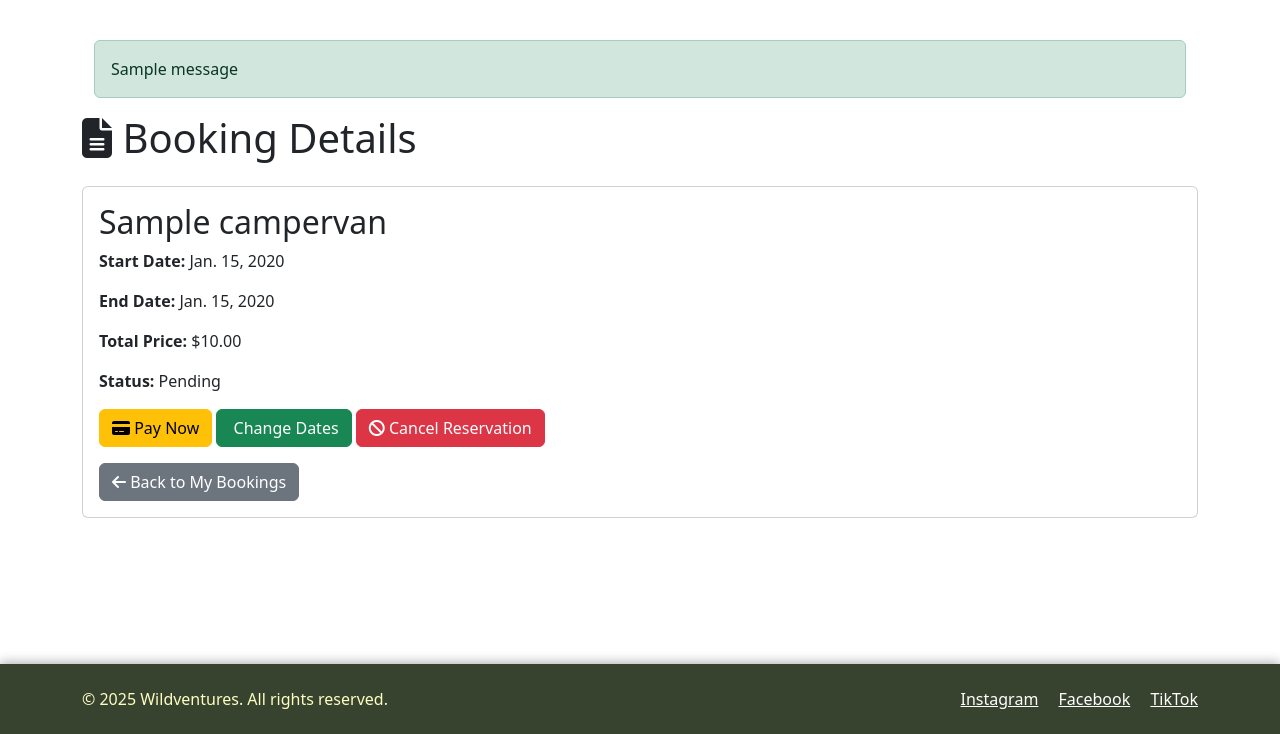
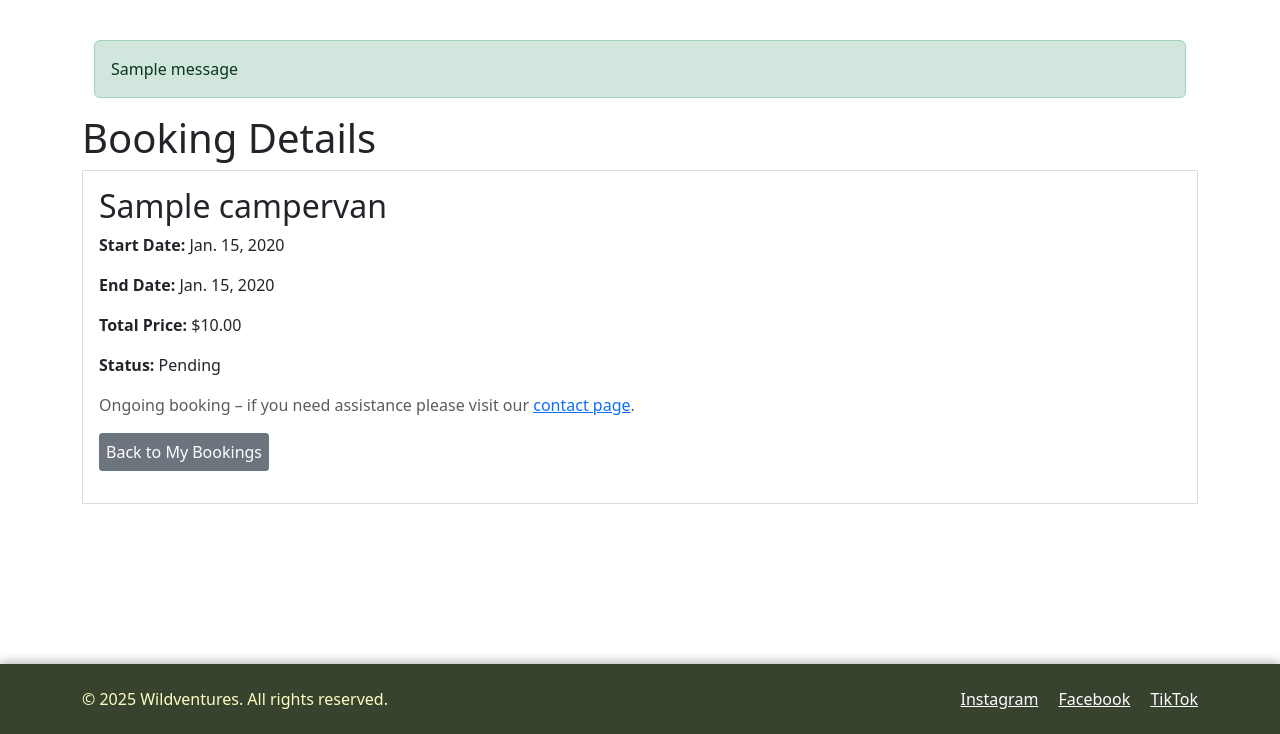
Before and after one commit to Maxcode0101/Wildventures, a Django app: page /booking/booking_details/1/ in a window 1280 px wide. Shown: the part 66-800 px from the top of the page. Run offline with Django 5.2, Linux system fonts and the light colour scheme; a user stored in the database is signed in; tables that the repository leaves empty hold one stand-in row (values such as "Sample post"); one stand-in notice (Sample message) is shown; some libraries are stand-ins or nearby versions.

Commit message:
Prevent changes or cancellations for ongoing and past bookings at front- and backend

```diff
--- a/booking/templates/booking/booking_details.html
+++ b/booking/templates/booking/booking_details.html
@@ -1,42 +1,41 @@
 {% extends "base.html" %}
+{% block content %}
+<h1>Booking Details</h1>
+<div style="border: 1px solid #ddd; padding: 16px;">
+    <h2>{{ booking.campervan.name }}</h2>
+    <p><strong>Start Date:</strong> {{ booking.start_date }}</p>
+    <p><strong>End Date:</strong> {{ booking.end_date }}</p>
+    <p><strong>Total Price:</strong> ${{ booking.total_price }}</p>
+    <p><strong>Status:</strong> {{ booking.status }}</p>
 
-{% block content %}
-<h1 class="mb-4"><i class="fa-solid fa-file-alt"></i> Booking Details</h1>
-
-<div class="card">
-    <div class="card-body">
-        <h2 class="card-title">{{ booking.campervan.name }}</h2>
-        <p class="card-text"><strong>Start Date:</strong> {{ booking.start_date }}</p>
-        <p class="card-text"><strong>End Date:</strong> {{ booking.end_date }}</p>
-        <p class="card-text"><strong>Total Price:</strong> ${{ booking.total_price }}</p>
-        <p class="card-text"><strong>Status:</strong> {{ booking.status }}</p>
-
+    {% if booking.start_date > today %}
+        {# For future bookings, show appropriate action buttons #}
         {% if booking.status == "Pending" %}
-            <div class="mb-3">
-                <a href="{% url 'create_checkout_session' booking.id %}" class="btn btn-warning">
-                    <i class="fa-solid fa-credit-card"></i> Pay Now
+            <a href="{% url 'create_checkout_session' booking.id %}" class="btn btn-success" style="padding: 6px; background-color: #ff9900; color: white; text-decoration: none; border-radius: 3px;">
+                Pay Now
             </a>
-                <a href="{% url 'edit_booking' booking.id %}" class="btn btn-success">
-                    <i class="fa-solid fa-calendar-edit"></i> Change Dates
+            <a href="{% url 'edit_booking' booking.id %}" class="btn btn-primary" style="padding: 6px; background-color: #28a745; color: white; text-decoration: none; border-radius: 3px; margin-top: 10px;">
+                Change Dates
             </a>
-                <a href="{% url 'cancel_booking' booking.id %}" class="btn btn-danger">
-                    <i class="fa-solid fa-ban"></i> Cancel Reservation
+            <a href="{% url 'cancel_booking' booking.id %}" class="btn btn-danger" style="padding: 6px; background-color: #dc3545; color: white; text-decoration: none; border-radius: 3px; margin-top: 10px; margin-left: 10px;">
+                Cancel Reservation
             </a>
-            </div>
-        {% elif booking.status == "Confirmed" and not booking.pending_cancel %}
-            <div class="mb-3">
-                <a href="{% url 'request_date_change' booking.id %}" class="btn btn-primary">
-                    <i class="fa-solid fa-calendar-plus"></i> Request Date Change
+        {% elif booking.status == "Confirmed" %}
+            <a href="{% url 'request_date_change' booking.id %}" class="btn btn-primary" style="padding: 6px; background-color: #007bff; color: white; text-decoration: none; border-radius: 3px;">
+                Request Date Change
             </a>
-                <a href="{% url 'request_cancellation' booking.id %}" class="btn btn-danger">
-                    <i class="fa-solid fa-trash-alt"></i> Request Cancellation
+            <a href="{% url 'request_cancellation' booking.id %}" class="btn btn-danger" style="padding: 6px; background-color: #dc3545; color: white; text-decoration: none; border-radius: 3px; margin-left: 10px;">
+                Request Cancellation
             </a>
-            </div>
+        {% endif %}
+    {% else %}
+         <p class="text-muted">Ongoing booking – if you need assistance please visit our <a href="{% url 'contact' %}">contact page</a>.</p>
     {% endif %}
 
-        <a href="{% url 'my_bookings' %}" class="btn btn-secondary">
-            <i class="fa-solid fa-arrow-left"></i> Back to My Bookings
+    <p style="margin-top: 10px;">
+        <a href="{% url 'my_bookings' %}" class="btn btn-secondary" style="padding: 6px; background-color: #6c757d; color: white; text-decoration: none; border-radius: 3px;">
+            Back to My Bookings
         </a>
-    </div>
+    </p>
 </div>
 {% endblock %}
--- a/booking/views.py
+++ b/booking/views.py
@@ -123,7 +123,10 @@ def booking_details(request, booking_id):
     Display more detailed info about a specific booking.
     """
     booking = get_object_or_404(Booking, id=booking_id, user=request.user)
-    return render(request, 'booking/booking_details.html', {'booking': booking})
+    return render(request, 'booking/booking_details.html', {
+        'booking': booking,
+        'today': date.today(),
+    })
 
 
 def check_availability(request):
@@ -172,6 +175,7 @@ def cancel_booking(request, booking_id):
     """
     Cancel "Pending" bookings (unpaid reservations) with confirmation on the site.
     Cancellations of "Confirmed" bookings need to be approved by staff.
+    Prohibit cancellations of bookings which have already started or ended.
     """
     booking = get_object_or_404(Booking, id=booking_id, user=request.user)
 
@@ -179,14 +183,14 @@ def cancel_booking(request, booking_id):
         messages.error(request, "This booking is already cancelled.", extra_tags="my_bookings")
         return redirect('my_bookings')
 
-    # Prohibit cancellations of bookings from the past.
-    if booking.end_date < date.today():
-        messages.error(request, "This booking has already ended and cannot be cancelled.", extra_tags="my_bookings")
+    # Prohibit cancellations of bookings which started already or from the past.
+    if booking.start_date <= date.today():
+        messages.error(request, "This booking has already ended or is ongoing, and can't be cancelled.", extra_tags="my_bookings")
         return redirect('my_bookings')
 
     # Prohibit self-service cancellations if booking status is Confirmed.
     if booking.status == 'Confirmed':
-        messages.error(request, "Cancellation request was sent to admin for approval")
+        messages.error(request, "Cancellation request was sent to admin for approval", extra_tags="my_bookings")
         return redirect('my_bookings')
 
     booking.status = 'Cancelled'
@@ -296,7 +300,16 @@ def stripe_webhook(request):
 
 @login_required
 def request_cancellation(request, booking_id):
+    """
+    Allow a user to request cancellation for a confirmed booking.
+    Prohibit cancellation requests if the booking has already started or is in the past.
+    """
     booking = get_object_or_404(Booking, id=booking_id, user=request.user)
+
+    # Block cancellation requests for ongoing or past bookings.
+    if booking.start_date <= date.today():
+        messages.error(request, "You can't cancel bookings that are ongoing or in the past. Please visit our contact page for assistance.", extra_tags="my_bookings")
+        return redirect('my_bookings')
 
     if booking.status != 'Confirmed':
         messages.error(request, "Cancellation requests can only be made for confirmed bookings.")
@@ -322,6 +335,11 @@ def edit_booking(request, booking_id):
     Allows user to change bookings with status "Pending".
     """
     booking = get_object_or_404(Booking, id=booking_id, user=request.user)
+
+    # Block changes if the booking is ongoing or in the past.
+    if booking.start_date <= date.today():
+        messages.error(request, "You can't change dates for an ongoing or past booking. Please visit the contact page for assistance.", extra_tags="my_bookings")
+        return redirect('my_bookings')
 
     if booking.status != 'Pending':
         messages.error(request, "Self service is only available for pending bookings, please contact customer service.", extra_tags="my_bookings")
@@ -377,10 +395,15 @@ def edit_booking(request, booking_id):
 @login_required
 def request_date_change(request, booking_id):
     """
-    User can suggest a date change for confirmed booking.
-    Needs admin approval.
+    User can suggest a date change for a confirmed booking.
+    Prevents requests if the booking is ongoing or in the past.
     """
     booking = get_object_or_404(Booking, id=booking_id, user=request.user)
+
+    # Block date change requests if booking has started or is in the past.
+    if booking.start_date <= date.today():
+        messages.error(request, "You can't request a date change for an ongoing or past booking. Please visit our contact page for assistance.", extra_tags="my_bookings")
+        return redirect('my_bookings')
 
     if booking.status != 'Confirmed':
         messages.error(request, "Date change requests are only available for confirmed bookings - use self service for pending bookings instead.", extra_tags="my_bookings")
@@ -397,16 +420,13 @@ def request_date_change(request, booking_id):
             messages.error(request, "Invalid date format.", extra_tags="my_bookings")
             return redirect('request_date_change', booking_id=booking_id)
 
-        # Prohibit date requests in the past
-        if new_start_dt < date.today():
-            messages.error(request, "Invalid input. Start date can't be in the past.", extra_tags="my_bookings")
-            return redirect('request_date_change', booking_id=booking_id)
-        if new_end_dt < date.today():
-            messages.error(request, "Invalid input. End date can't be in the past.", extra_tags="my_bookings")
+        if new_end_dt <= new_start_dt:
+            messages.error(request, "End date must be after start date.", extra_tags="my_bookings")
             return redirect('request_date_change', booking_id=booking_id)
 
-        if new_end_dt <= new_start_dt:
-            messages.error(request, "End date must be after start date.", extra_tags="my_bookings")
+        # Additional check: prevent setting new dates that are in the past.
+        if new_start_dt < date.today():
+            messages.error(request, "New start date cannot be in the past.", extra_tags="my_bookings")
             return redirect('request_date_change', booking_id=booking_id)
 
         bcr = BookingChangeRequest.objects.create(
@@ -415,7 +435,7 @@ def request_date_change(request, booking_id):
             requested_end_date=new_end_dt
         )
 
-        messages.success(request, "Your date change request has been submitted for approval.", extra_tags="my_bookings")
+        messages.success(request, "Your request has been submitted to our team for approval", extra_tags="my_bookings")
         send_date_change_request_received_email(booking, bcr)
         send_date_change_request_notification_to_admin(booking, bcr)
         return redirect('my_bookings')
```
Also changed, not shown: users/templates/users/my_bookings.html (+24 -9 lines), users/views.py (+7 -3 lines). Lines whose indentation alone changed are shown as unchanged.
